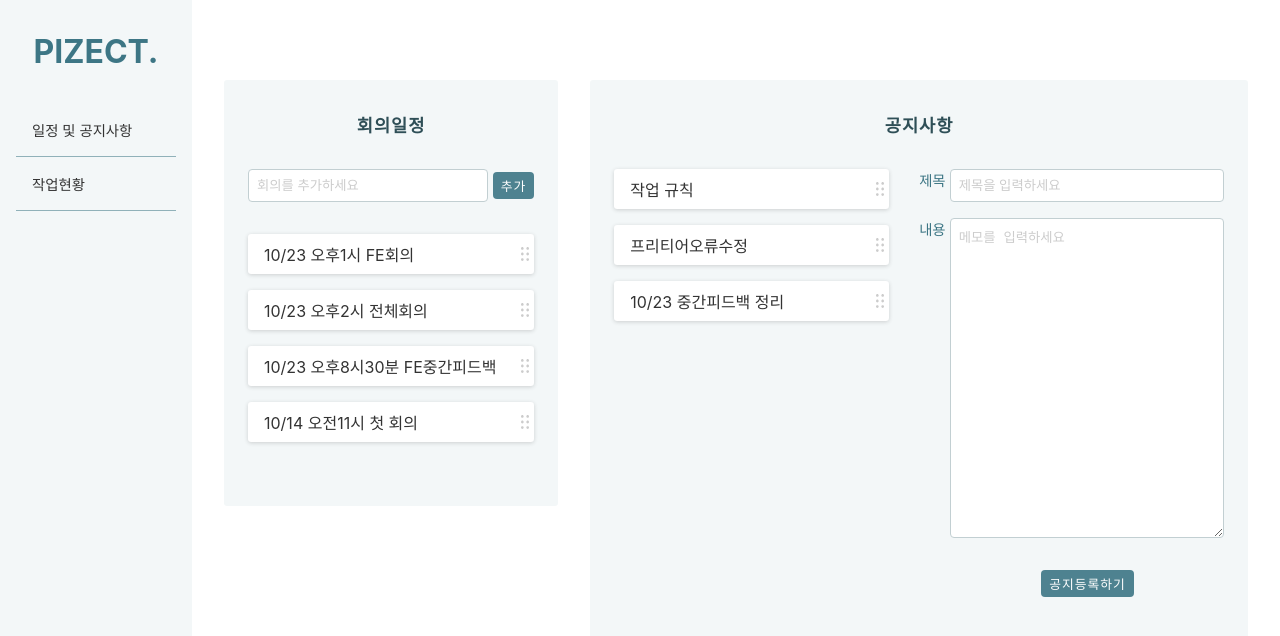
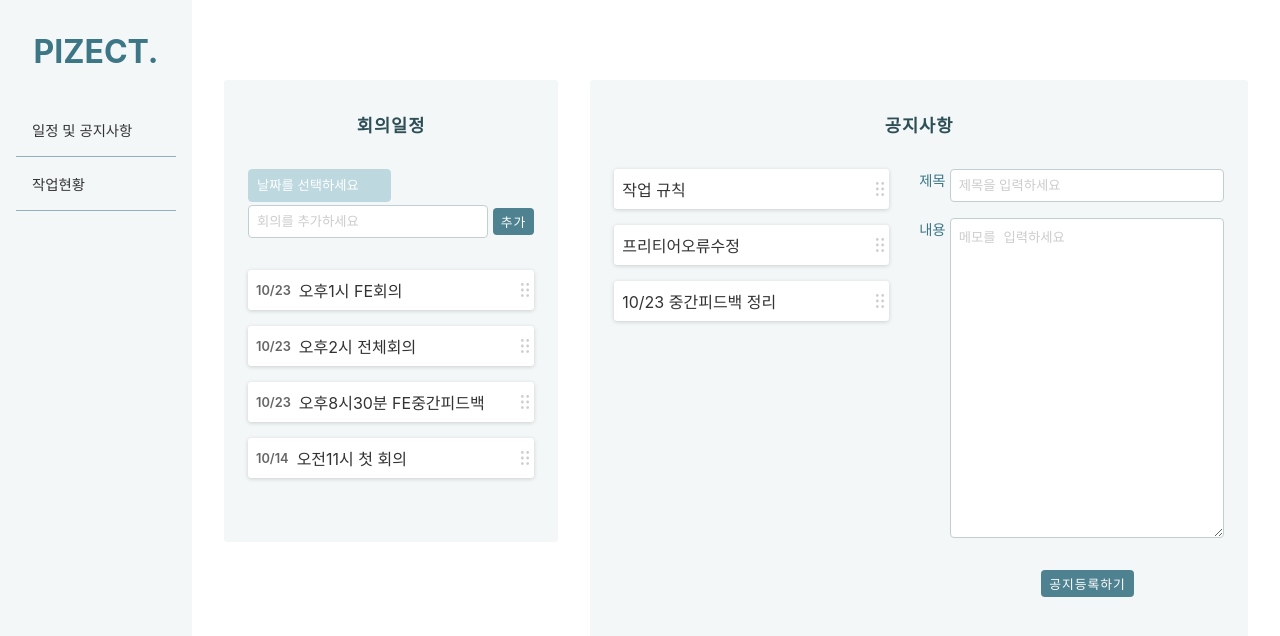
Before and after one commit to hunyaa10/pizect, a React (Create React App) app: page / in a window 1280 px wide. Shown: the top 636 px of the page. Built offline with nearby package versions, Linux system fonts and the light colour scheme.

Commit message:
✨: 일정추가에 달력기능추가

```diff
--- a/package.json
+++ b/package.json
@@ -9,7 +9,10 @@
     "@testing-library/jest-dom": "^5.17.0",
     "@testing-library/react": "^13.4.0",
     "@testing-library/user-event": "^13.5.0",
+    "date-fns": "^4.1.0",
     "react": "^18.3.1",
+    "react-calendar": "^5.1.0",
+    "react-datepicker": "^7.5.0",
     "react-dom": "^18.3.1",
     "react-router-dom": "^6.27.0",
     "react-scripts": "5.0.1",
--- a/src/components/schedulePage/Meeting.jsx
+++ b/src/components/schedulePage/Meeting.jsx
@@ -15,8 +15,8 @@ const Meeting = () => {
   const { handleDragEnd } = useDragAndDrop(meets, setMeets);
 
   // 새 회의 추가
-  const handleAddMeet = (text) => {
-    setMeets((meets) => [{ id: meets.length + 1, text }, ...meets]);
+  const handleAddMeet = ({ date, text }) => {
+    setMeets((meets) => [{ id: meets.length + 1, date, text }, ...meets]);
   };
   // console.log(meets);
 
--- a/src/components/schedulePage/meetingItems/Board.jsx
+++ b/src/components/schedulePage/meetingItems/Board.jsx
@@ -15,6 +15,7 @@ const Board = ({ meets, handleDeleteMeet }) => {
             <MeetingList
               key={meet.id}
               id={meet.id}
+              date={meet.date}
               text={meet.text}
               handleDeleteMeet={handleDeleteMeet}
             />
--- a/src/components/schedulePage/meetingItems/InputMeet.jsx
+++ b/src/components/schedulePage/meetingItems/InputMeet.jsx
@@ -2,28 +2,56 @@ import React, { useState } from "react";
 import styled from "styled-components";
 import { UiInput } from "../../uiComponents/UiInput";
 import UiBtn from "../../uiComponents/UiBtn";
+import ReackCalendar from "./ReackCalendar";
+import { format } from "date-fns";
 
 const InputMeet = ({ handleAddMeet }) => {
   const [inputValue, setInputValue] = useState("");
+  const [selectedDate, setSelectedDate] = useState(null);
+  const [calendarOpen, setCalendarOpen] = useState(false);
 
   const handleSubmit = (e) => {
     e.preventDefault();
-    if (!inputValue.trim()) return;
-    handleAddMeet(inputValue);
+    if (!inputValue.trim() || !selectedDate) return;
+
+    const newDate = format(selectedDate, "MM/dd");
+    handleAddMeet({ date: newDate, text: inputValue });
     setInputValue("");
+    setSelectedDate(null);
+    setCalendarOpen(false);
   };
 
   return (
+    <>
       <Form onSubmit={handleSubmit}>
         <UiInput
+          width="50%"
+          type="text"
+          value={selectedDate ? selectedDate.toLocaleDateString() : ""}
+          placeholder="날짜를 선택하세요"
+          readOnly={true}
+          onClick={() => setCalendarOpen(true)}
+        />
+
+        <TextWrapper>
+          <UiInput
+            width="84%"
             type="text"
             value={inputValue}
             placeholder="회의를 추가하세요"
             onChange={(e) => setInputValue(e.target.value)}
-        width="84%"
           />
           <UiBtn type="submit">추가</UiBtn>
+        </TextWrapper>
       </Form>
+      {calendarOpen && (
+        <ReackCalendar
+          setCalendarOpen={setCalendarOpen}
+          selectedDate={selectedDate}
+          setSelectedDate={setSelectedDate}
+        />
+      )}
+    </>
   );
 };
 
@@ -34,6 +62,13 @@ const Form = styled.form`
   width: 100%;
   margin-bottom: 2rem;
   display: flex;
+  flex-direction: column;
+  align-items: flex-start;
+  gap: 0.2rem;
+`;
+const TextWrapper = styled.div`
+  width: 100%;
+  display: flex;
   align-items: center;
   justify-content: space-between;
 `;
--- a/src/components/schedulePage/meetingItems/MeetingList.jsx
+++ b/src/components/schedulePage/meetingItems/MeetingList.jsx
@@ -1,12 +1,13 @@
 import useSortableList from "../../../hooks/useSortableList";
 
-const MeetingList = ({ id, text, handleDeleteMeet }) => {
+const MeetingList = ({ id, text, date, handleDeleteMeet }) => {
   const { ListItem } = useSortableList(
     id,
     text,
     null,
     () => handleDeleteMeet(id),
-    null
+    null,
+    date
   );
 
   return ListItem;
--- /dev/null
+++ b/src/components/schedulePage/meetingItems/ReackCalendar.jsx
@@ -0,0 +1,114 @@
+import { format, isBefore, startOfToday } from "date-fns";
+import React from "react";
+import Calendar from "react-calendar";
+import "react-calendar/dist/Calendar.css";
+import styled from "styled-components";
+
+const ReackCalendar = ({ setCalendarOpen, selectedDate, setSelectedDate }) => {
+  const tileClassName = ({ date }) => {
+    const formattedDate = format(date, "yyyy-MM-dd");
+    if (formattedDate === "2024-10-14" || formattedDate === "2024-10-23") {
+      return "highlighted-date";
+    }
+    return null;
+  };
+  const handleClickDate = (date) => {
+    setSelectedDate(date);
+    // console.log(selectedDate);
+  };
+
+  return (
+    <CalendarWrapper>
+      <StyledCalendar
+        onChange={(date) => {
+          setSelectedDate(date);
+          setCalendarOpen(false);
+        }}
+        onClickDay={handleClickDate}
+        value={selectedDate}
+        tileClassName={tileClassName}
+        tileDisabled={({ date }) => isBefore(date, startOfToday())}
+        formatDay={(locale, date) => format(date, "d")}
+        calendarType="gregory"
+        next2Label={null}
+        prev2Label={null}
+      />
+    </CalendarWrapper>
+  );
+};
+
+export default ReackCalendar;
+
+// style
+const CalendarWrapper = styled.div`
+  width: 100vw;
+  height: 100vh;
+  position: fixed;
+  top: 0;
+  left: 0;
+  z-index: 999;
+  background-color: rgba(0, 0, 0, 0.3);
+  .react-calendar__tile {
+    padding: 15px 10px;
+  }
+  .react-calendar__tile--now {
+    background: none;
+    position: relative;
+    &::after {
+      content: "오늘";
+      font-size: 0.6rem;
+      font-weight: 500;
+      color: #61797f;
+      display: block;
+      border-radius: 100%;
+      position: absolute;
+      bottom: 0;
+      left: 50%;
+      transform: translateX(-50%);
+    }
+  }
+  .react-calendar__month-view__weekdays abbr {
+    text-decoration: none;
+    font-weight: 600;
+  }
+  .react-calendar__tile:enabled:hover,
+  .react-calendar__tile:enabled:focus,
+  .react-calendar__tile--active {
+    background-color: #dde9ee67;
+    border-radius: 0.5rem;
+    color: #61797f;
+  }
+  .highlighted-date {
+    position: relative;
+    &::after {
+      content: "";
+      display: block;
+      width: 5px;
+      height: 5px;
+      background-color: #61797f;
+      border-radius: 100%;
+      position: absolute;
+      bottom: 0.5rem;
+      left: 50%;
+      transform: translateX(-50%);
+    }
+  }
+  .react-calendar__tile:disabled {
+    background-color: transparent;
+    color: #ccc;
+  }
+  .react-calendar__navigation button:enabled:hover {
+    background-color: #dde9ee67;
+    border-radius: 0.5rem;
+  }
+`;
+const StyledCalendar = styled(Calendar)`
+  width: 30%;
+  position: relative;
+  top: 50%;
+  left: 50%;
+  transform: translate(-50%, -50%);
+  padding: 2rem;
+  border: none;
+  border-radius: 0.5rem;
+`;
--- a/src/components/uiComponents/UiBtn.jsx
+++ b/src/components/uiComponents/UiBtn.jsx
@@ -5,10 +5,10 @@ const UiBtn = ({
   onClick,
   children,
   margin = "0",
-  bgcolor = "#3d7685",
+  $bgcolor = "#3d7685",
 }) => {
   return (
-    <Btn type={type} onClick={onClick} $margin={margin} bgcolor={bgcolor}>
+    <Btn type={type} onClick={onClick} $margin={margin} $bgcolor={$bgcolor}>
       {children}
     </Btn>
   );
@@ -22,7 +22,7 @@ const Btn = styled.button`
   padding: 0.25rem 0.5rem;
   border: none;
   border-radius: 0.25rem;
-  background-color: ${(props) => props.bgcolor};
+  background-color: ${(props) => props.$bgcolor};
   color: #fff;
   font-size: 0.8rem;
   font-weight: 500;
--- a/src/components/uiComponents/UiInput.jsx
+++ b/src/components/uiComponents/UiInput.jsx
@@ -4,9 +4,11 @@ export const UiInput = ({
   id,
   type = "text",
   value,
+  onClick,
   onChange,
   placeholder,
   width = "100%",
+  readOnly = false,
 }) => {
   return (
     <Input
@@ -14,8 +16,10 @@ export const UiInput = ({
       type={type}
       placeholder={placeholder}
       value={value}
+      onClick={onClick}
       onChange={onChange}
       width={width}
+      readOnly={readOnly}
     />
   );
 };
@@ -33,4 +37,12 @@ const Input = styled.input`
   &::placeholder {
     color: #ccc;
   }
+  &[readOnly] {
+    cursor: pointer;
+    background-color: #bdd8df;
+    border: 1px solid #bdd8df;
+    &::placeholder {
+      color: #fff;
+    }
+  }
 `;
--- a/src/components/uiComponents/UiList.jsx
+++ b/src/components/uiComponents/UiList.jsx
@@ -8,6 +8,7 @@ const UiList = ({
   listeners,
   handleContextMenu,
   isChecked,
+  date,
   text,
   onClick,
   menuVisible,
@@ -20,17 +21,15 @@ const UiList = ({
       style={sortableStyle}
       onContextMenu={handleContextMenu}
     >
-      <Text $isChecked={isChecked} onClick={onClick || handleComplete}>
-        {text}
-      </Text>
+      <TextBox onClick={onClick || handleComplete}>
+        {date && <Date $isChecked={isChecked}>{date}</Date>}
+        <Text $isChecked={isChecked}>{text}</Text>
+      </TextBox>
       <MoveIcon {...attributes} {...listeners}>
         <Icon src={GridDotIcon} alt="grid-dot3-icon" />
       </MoveIcon>
       {menuVisible && (
         <ContextMenu>
-          {/* <MenuItem onClick={handleComplete}>
-            {isChecked ? "작업완료해제" : "작업완료"}
-          </MenuItem> */}
           <MenuItem onClick={handleDelete}>삭제</MenuItem>
         </ContextMenu>
       )}
@@ -43,7 +42,7 @@ export default UiList;
 // style
 const List = styled.li`
   width: 100%;
-  padding: 0.5rem 0.3rem 0.5rem 1rem;
+  padding: 0.5rem 0.3rem 0.5rem 0.5rem;
   background-color: #fff;
   border-radius: 0.2rem;
   box-shadow: rgba(0, 0, 0, 0.16) 0 1px 4px;
@@ -59,15 +58,26 @@ const MoveIcon = styled.div`
 const Icon = styled.img`
   width: 8px;
 `;
-const Text = styled.p`
+const TextBox = styled.div`
   width: 95%;
-  text-decoration: ${({ $isChecked }) =>
-    $isChecked ? "line-through" : "none"};
-  color: ${({ $isChecked }) => ($isChecked ? "#ccc" : "#333")};
+  display: flex;
+  align-items: center;
+  gap: 0.5rem;
+
   cursor: pointer;
   &:hover {
     opacity: 0.7;
   }
+`;
+const Text = styled.p`
+  text-decoration: ${({ $isChecked }) =>
+    $isChecked ? "line-through" : "none"};
+  color: ${({ $isChecked }) => ($isChecked ? "#ccc" : "#333")};
+`;
+const Date = styled.span`
+  font-size: 0.8rem;
+  font-weight: 600;
+  color: ${({ $isChecked }) => ($isChecked ? "#ccc" : "#666")};
 `;
 const ContextMenu = styled.div`
   position: absolute;
--- a/src/data/scheduleData.js
+++ b/src/data/scheduleData.js
@@ -1,8 +1,8 @@
 export const meetingData = [
-  { id: 1, text: "10/23 오후1시 FE회의" },
-  { id: 2, text: "10/23 오후2시 전체회의" },
-  { id: 3, text: "10/23 오후8시30분 FE중간피드백" },
-  { id: 4, text: "10/14 오전11시 첫 회의" },
+  { id: 1, date: "10/23", text: "오후1시 FE회의" },
+  { id: 2, date: "10/23", text: "오후2시 전체회의" },
+  { id: 3, date: "10/23", text: "오후8시30분 FE중간피드백" },
+  { id: 4, date: "10/14", text: "오전11시 첫 회의" },
 ];
 
 export const memoData = [
--- a/src/hooks/useSortableList.js
+++ b/src/hooks/useSortableList.js
@@ -3,7 +3,7 @@ import { CSS } from "@dnd-kit/utilities";
 import React, { useEffect, useState } from "react";
 import UiList from "../components/uiComponents/UiList";
 
-const useSortableList = (id, text, onClick, handleRemoveFn, memberId) => {
+const useSortableList = (id, text, onClick, handleRemoveFn, memberId, date) => {
   const [isChecked, setIsChecked] = useState(false);
   const [menuVisible, setMenuVisible] = useState(false);
   const { attributes, listeners, setNodeRef, transform, transition } =
@@ -57,6 +57,7 @@ const useSortableList = (id, text, onClick, handleRemoveFn, memberId) => {
       listeners={listeners}
       handleContextMenu={handleContextMenu}
       isChecked={isChecked}
+      date={date}
       text={text}
       onClick={onClick}
       menuVisible={menuVisible}
```
Also changed, not shown: src/icon/calendar.svg (added), 1 other file (tests, documents, lock files or other folders). Lines whose indentation alone changed are shown as unchanged.
